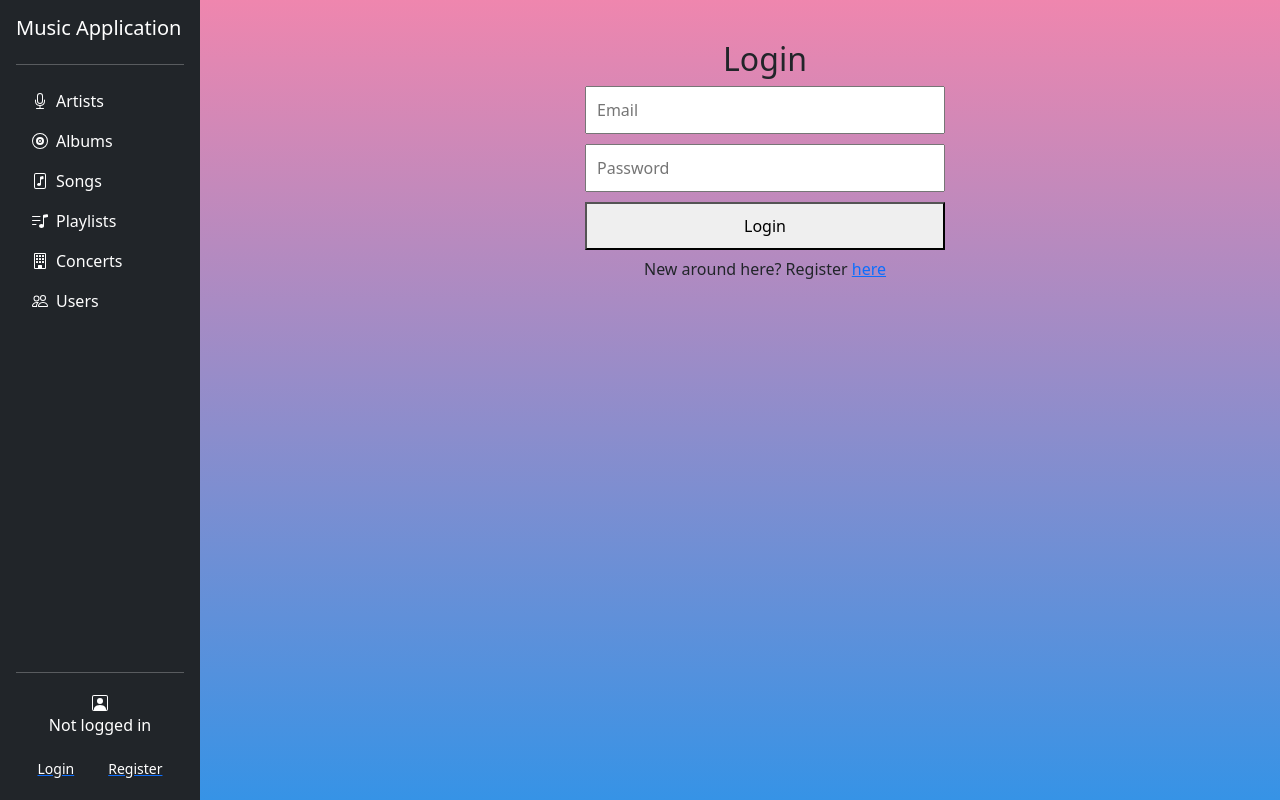
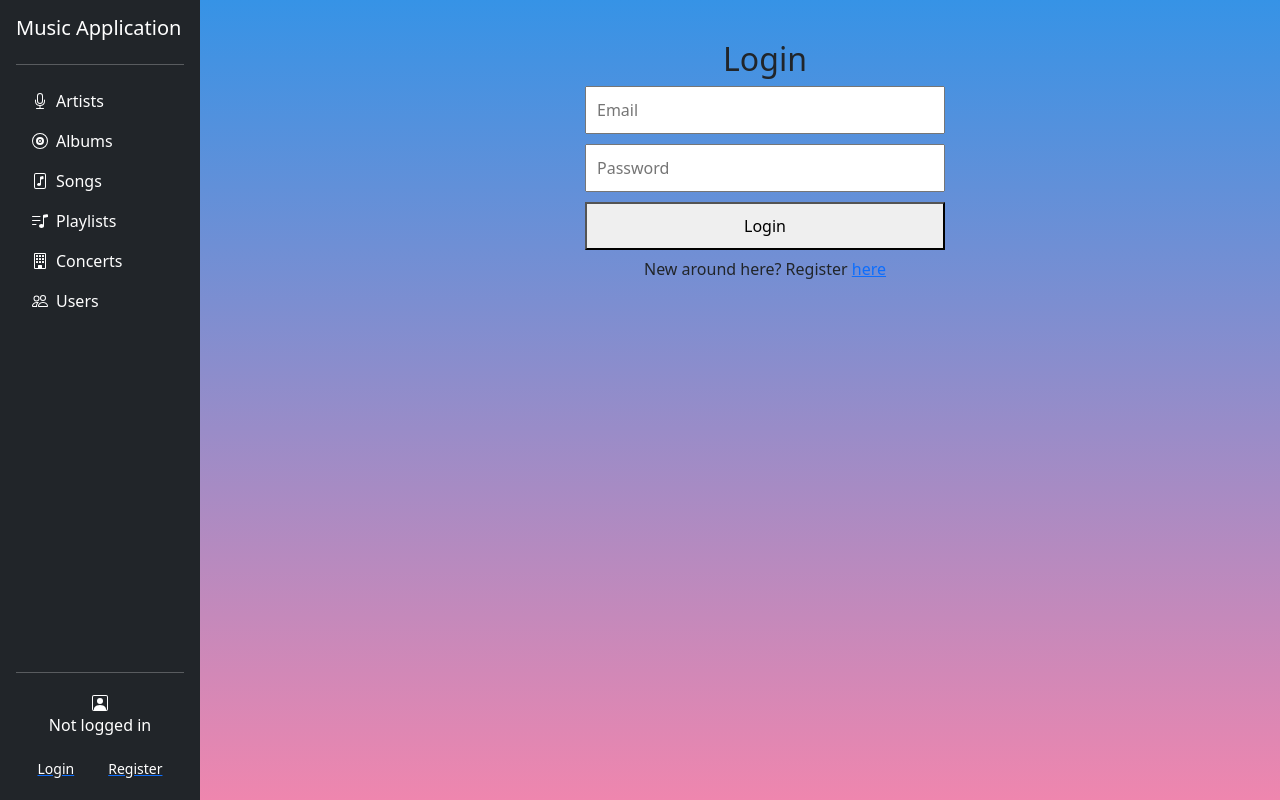
Before and after one commit to andrejnovkovikj/MusicApplicationFrontend, a React (Create React App) app: page /#/login in a window 1280 px wide. Built offline with nearby package versions, Linux system fonts and the light colour scheme; no server answers.

Commit message:
background change

```diff
--- a/public/index.html
+++ b/public/index.html
@@ -3,6 +3,7 @@
   <head>
     <meta charset="utf-8" />
     <link rel="icon" href="%PUBLIC_URL%/favicon.ico" />
+
       <meta name="viewport" content="width=device-width, initial-scale=1.0" />
     <meta name="theme-color" content="#000000" />
     <meta
--- a/src/components/App/App.css
+++ b/src/components/App/App.css
@@ -53,3 +53,6 @@ body {
     transform: rotate(360deg);
   }
 }
+@tailwind base;
+@tailwind components;
+@tailwind utilities;
--- a/src/index.css
+++ b/src/index.css
@@ -20,7 +20,7 @@ body {
   width: calc(100% - 250px);
 }
 body {
-  background: linear-gradient(to bottom, #ef86ae, #3693e6 );
+  background: linear-gradient(to bottom, #3693e6, #ef86ae );
   min-height: 100vh;
 }
 
@@ -45,3 +45,7 @@ code {
   font-family: source-code-pro, Menlo, Monaco, Consolas, 'Courier New',
     monospace;
 }
+
+@tailwind base;
+@tailwind components;
+@tailwind utilities;
```
Also changed, not shown: package.json (+6 -1 lines), 1 other file (tests, documents, lock files or other folders).
